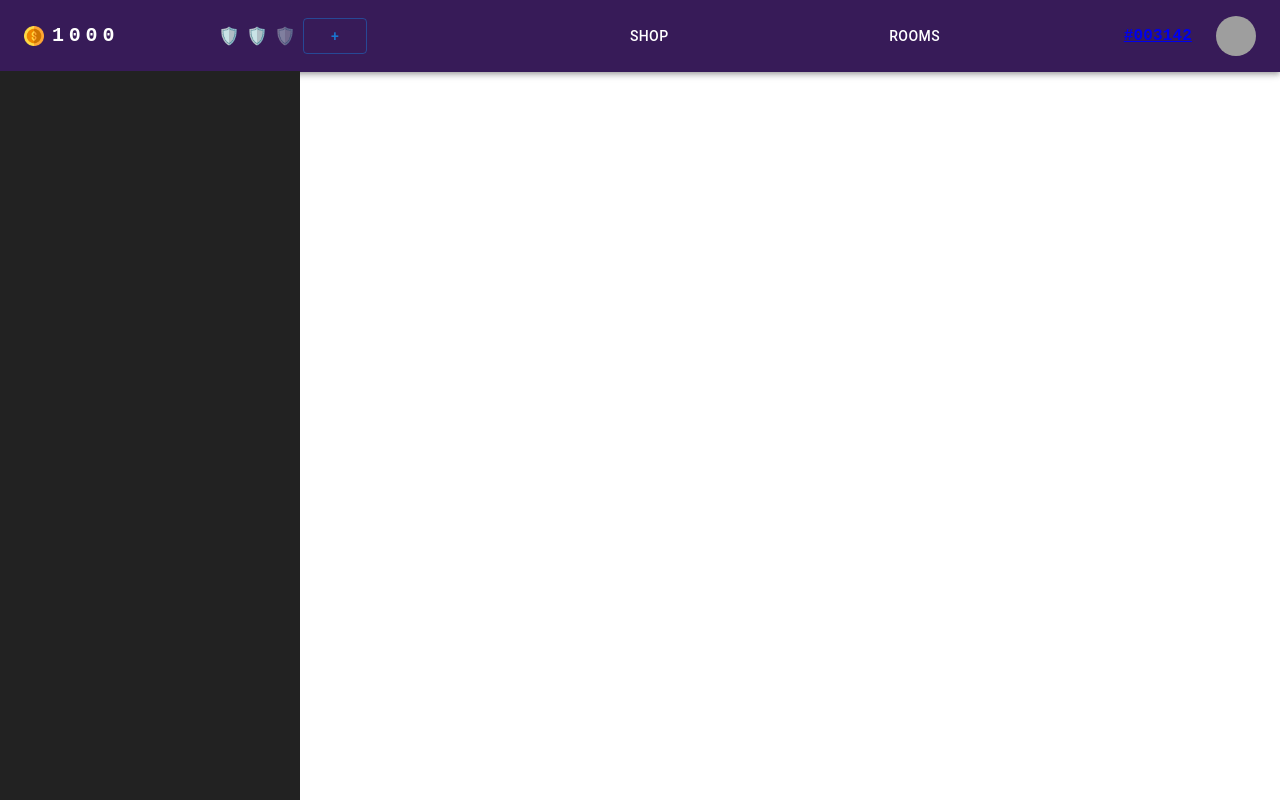
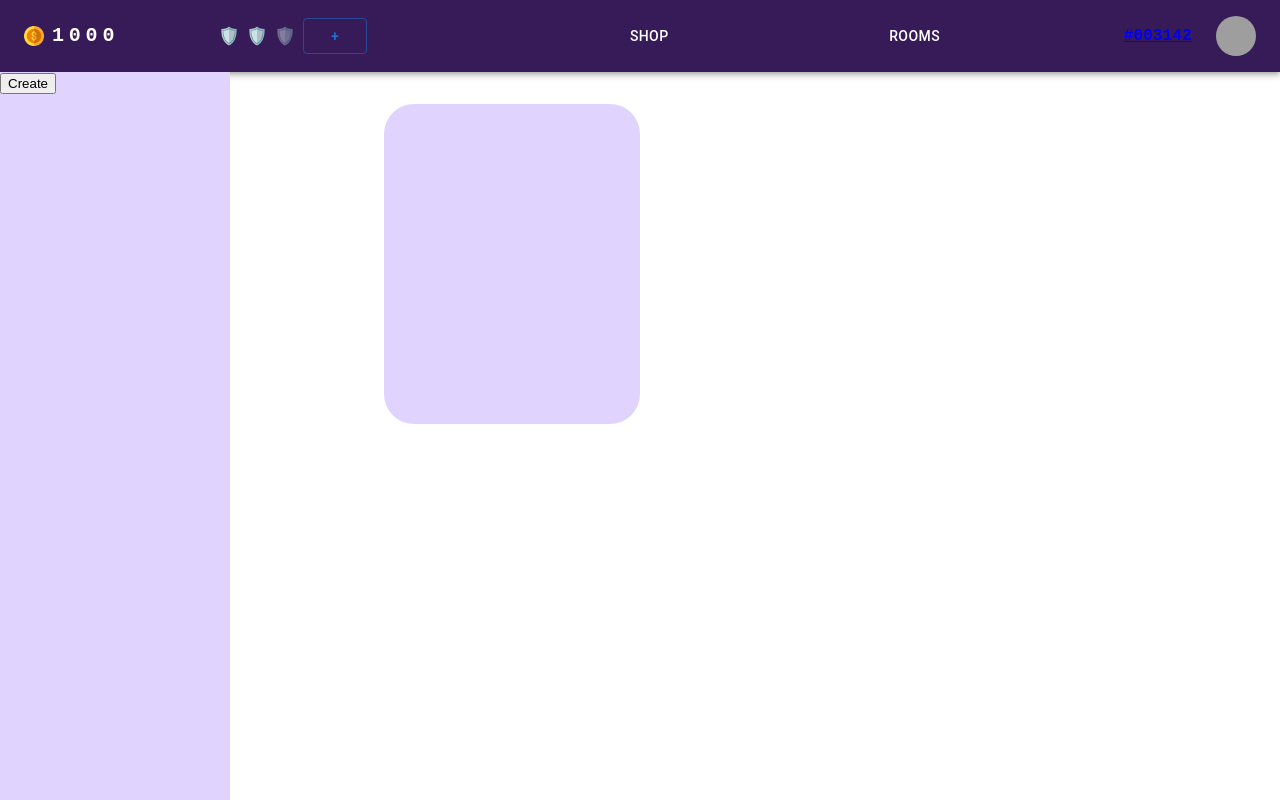
Before and after one commit to JDCRecomendable/wdcc-x-sesa-hackathon-2022, a React (Create React App) app in the folder frontend/: page /rooms in a window 1280 px wide. Built offline with nearby package versions, Linux system fonts and the light colour scheme; grey boxes are pictures that could not be loaded.

Commit message:
Updated page style to utilising Divs

```diff
--- a/frontend/src/components/SideBar.js
+++ /dev/null
@@ -1,28 +0,0 @@
-import { height } from '@mui/system';
-import React from 'react';
-
-// class SideNav extends React.Component {
-//     render() {
-//         return (
-//             const StyledSideNav = styled.div
-//             position: 'fixed';     /* Fixed Sidebar (stay in place on scroll and position relative to viewport) */
-//             height: '100%';
-//             width: 75px;     /* Set the width of the sidebar */
-//             z-index: 1;      /* Stay on top of everything */
-//             top: 3.4em;      /* Stay at the top */
-//             background-color: #222; /* Black */
-//             overflow-x: hidden;     /* Disable horizontal scroll */
-//             padding-top: 10px;
-
-//         );
-//       }
-// }
-
-export default class Sidebar extends React.Component {
-  render() {
-    return (
-            <div style={{ position: 'fixed', width: '300px', height: '100%',zIndex: '1', top: '3.4em', backgroundColor: '#222', overflowX: 'hidden', marginTop: '17px'}}>
-            </div>
-    );
-  }
-}
--- a/frontend/src/pages/RoomsPage.js
+++ b/frontend/src/pages/RoomsPage.js
@@ -1,9 +1,10 @@
-import Sidebar from "../components/SideBar";
-
 const RoomsPage = () => {
   return (
-    <> <Sidebar />
-      <div> Rooms Page </div></>
+    <> <div style={{ position: 'fixed', width: '18%', height: '100%', zIndex: '1', top: '3.4em', backgroundColor: '#E0D4FF', overflowX: 'hidden', marginTop: '18px' }}>
+      <button
+      sx={{ my: 2, color: "white", display: "block",marginLeft: "20px"}} >Create</button>
+    </div>
+     <div style={{ position: 'fixed', width: '20%', height: '40%', zIndex: '1', top: '3.4em', backgroundColor: '#E0D4FF', overflowX: 'hidden', marginTop: '50px', marginLeft: '30%', borderRadius: '30px'}}>  </div></>
   );
 };
 
```
